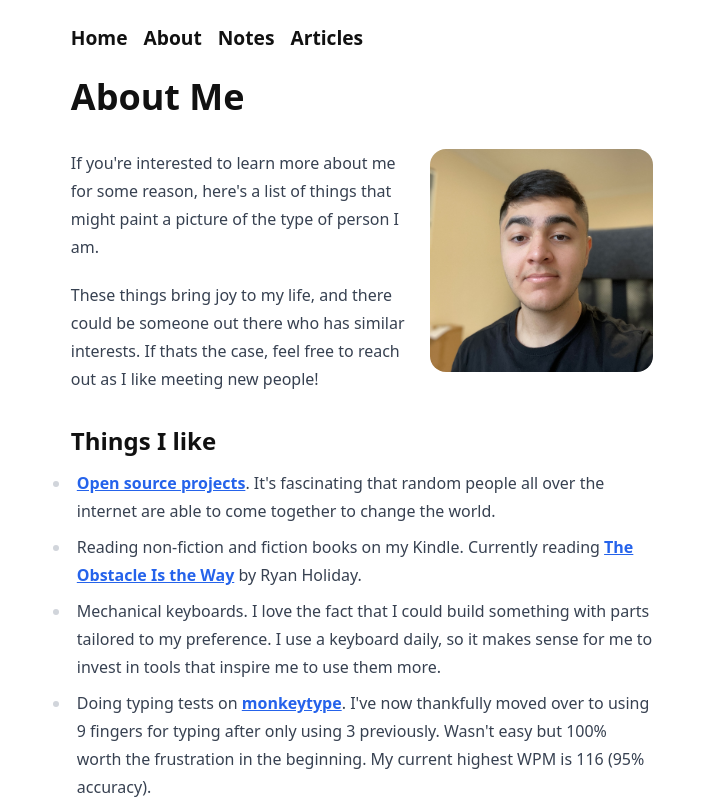
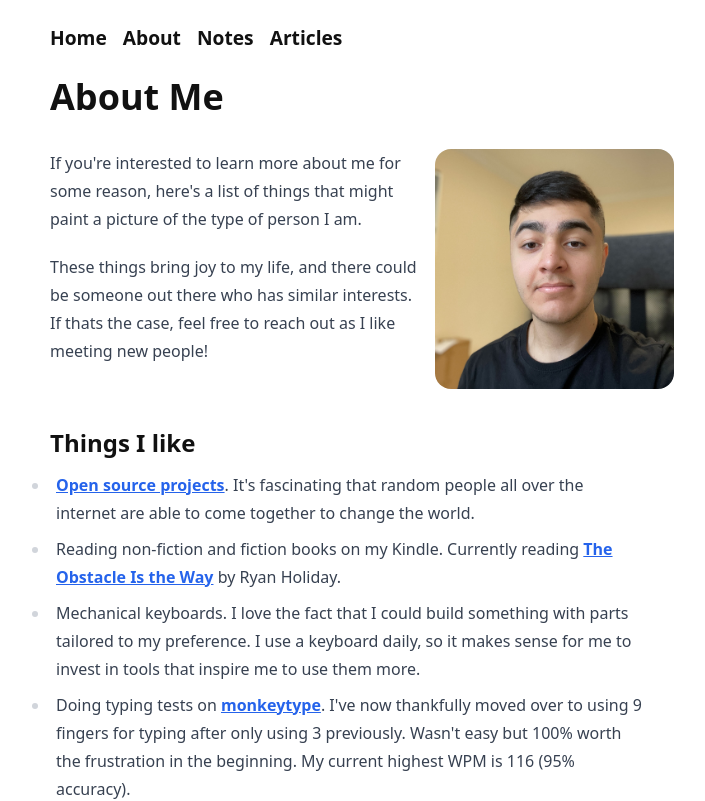
Before and after one commit to pzrsa/parsam.io, a Next.js app: page /about in a window 1280 px wide. Shown: the top 801 px of the page, without its empty margins (278-983 px from the left). Built offline with nearby package versions, Linux system fonts and the light colour scheme.

Commit message:
update layout component

```diff
--- a/components/Layout.tsx
+++ b/components/Layout.tsx
@@ -1,6 +1,5 @@
 import Head from "next/head";
 import { useRouter } from "next/router";
-import styles from "../styles/modules/Layout.module.css";
 import Footer from "./Footer";
 import Navbar from "./Navbar";
 
@@ -13,7 +12,7 @@ const Layout: React.FC = ({ children }) => {
   const image = "/images/avatar.jpg";
 
   return (
-    <div className={styles.container}>
+    <div className="max-w-2xl mx-auto px-6 mt-4 mb-6">
       <Head>
         <meta name="robots" content="all" />
         <meta content={description} name="description" />
--- a/styles/modules/Layout.module.css
+++ /dev/null
@@ -1,5 +0,0 @@
-.container {
-  max-width: 40rem;
-  padding: 0 1.8rem;
-  margin: 1rem auto 4rem;
-}
```
